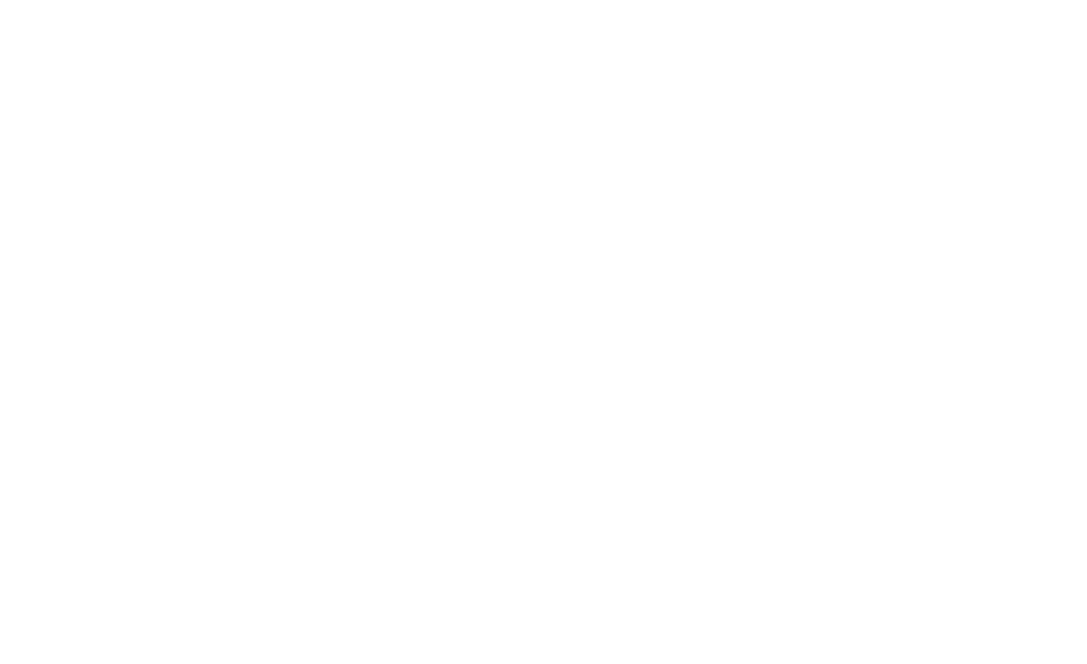
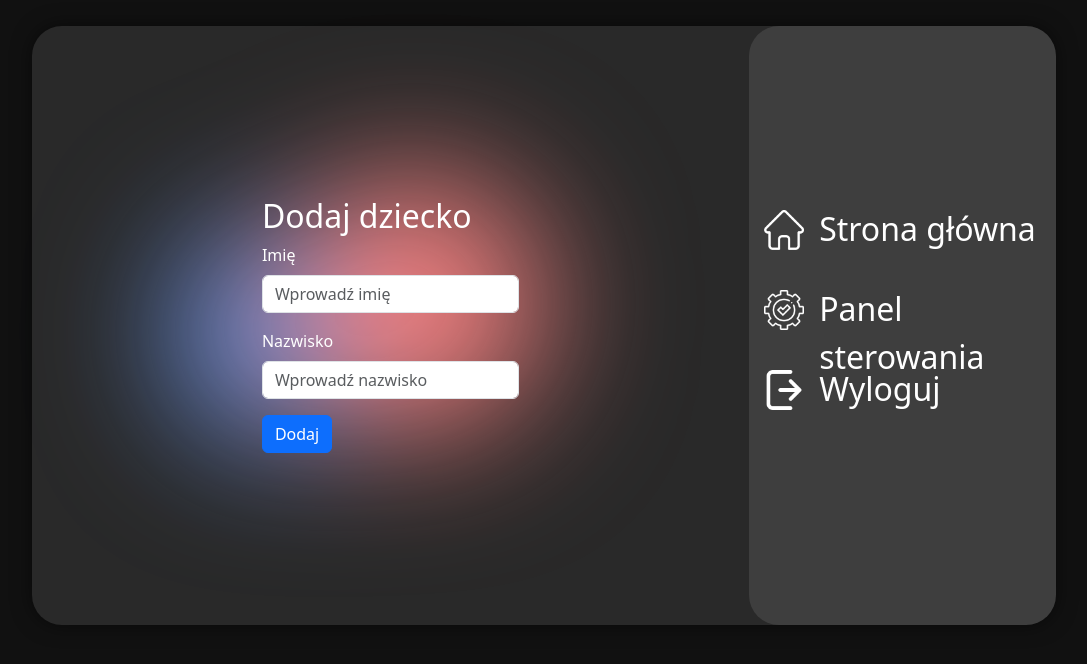
Before and after one commit to projektroz/projektroz, a React (Vite) app in the folder frontend/: page /add-child in a window 1280 px wide. Before the commit this address had no page. Shown: the top 664 px of the page, without its empty margins (96-1183 px from the left). Built offline with nearby package versions, Linux system fonts and the light colour scheme.

Commit message:
add child form, api, and page

```diff
--- a/frontend/src/App.tsx
+++ b/frontend/src/App.tsx
@@ -14,6 +14,7 @@ import Login from "./pages/Login/Login";
 import Logout from "./pages/Logout/Logout";
 import Register from "./pages/Register/Register";
 import Dashboard from "./pages/Dashboard/Dashboard";
+import AddChild from "./pages/AddChild/AddChild";
 
 const App = () => {
   return (
@@ -24,6 +25,7 @@ const App = () => {
         <Route path="/login" element={<Login />} />
         <Route path="/logout" element={<Logout />} />
         <Route path="/register" element={<Register />} />
+        <Route path="/add-child" element={<AddChild />} />
 
         {/* <Route element={<PrivateRoutes />}> */}
         <Route path="/dashboard" element={<Dashboard />} />
--- /dev/null
+++ b/frontend/src/api/addChild.ts
@@ -0,0 +1,22 @@
+// api/addChild.ts
+type AddChildResponse = {
+  id: number;
+  name: string;
+  surname: string;
+}
+
+export async function addChild(name: string, surname: string): Promise<AddChildResponse> {
+    const response = await fetch('http://localhost:8000/api/children', {
+        method: 'POST',
+        headers: {
+            'Content-Type': 'application/json',
+        },
+        body: JSON.stringify({ name, surname }),
+    });
+
+    if(!response.ok) {
+        throw new Error("Nie udało się dodać dziecka");
+    }
+
+    return response.json();
+}
--- /dev/null
+++ b/frontend/src/pages/AddChild/AddChild.scss
@@ -0,0 +1,9 @@
+.AddChild-page {
+    background-color: #111;
+    display: flex;
+    flex-direction: row;
+    align-items: flex-start;
+    justify-content: center;
+    padding: 2% 0;
+    height: 100%;
+}
--- /dev/null
+++ b/frontend/src/pages/AddChild/AddChild.tsx
@@ -0,0 +1,82 @@
+import { useState } from "react";
+import Rectangle from "../../components/Rectangle/Rectangle";
+import "./AddChild.scss";
+import { addChild } from "../../api/addChild";
+
+
+function AddChild() {
+    const [name, setName] = useState("");
+    const [surname, setSurname] = useState("");
+    const [error, setError] = useState<string>("");
+    // const {}
+    // const [birthDate, setBirthDate] = useState("");
+    // const [birthPlace, setBirthPlace] = useState("");
+    // const [pesel, setPesel] = useState("");
+    // const [address, setAddress] = useState("");
+    // const [registeredAddreess, setRegisteredAddress] = useState("");
+    // const [dateOfAdmission, setDateOfAdmission] = useState("");
+    // const [courtDecision, setCourtDecision] = useState("");
+    // const [motherName, setMotherName] = useState("");
+
+    const handleSubmit = async (e: React.FormEvent) => {
+        e.preventDefault();
+
+        try {
+            await addChild(name, surname);
+            setError("");
+        } catch (error: any) {
+            setError(error.message);
+        }
+    };
+
+
+    const links = [
+        { name: "Strona główna", url: "/home", icon: "src/assets/icons/home.png" },
+        { name: "Panel sterowania", url: "/dashboard", icon: "src/assets/icons/manage.png"},
+        { name: "Wyloguj", url: "/logout", icon: "src/assets/icons/logout.png" },
+      ];
+
+    return (
+        <div className="AddChild-page">
+            <Rectangle links={links}>
+                <div className="content">
+                    <h2>Dodaj dziecko</h2>
+                    <form onSubmit={handleSubmit} className="add-child-form">
+                        <div className="mb-3">
+                            <label htmlFor="name" className="form-label">
+                                Imię
+                            </label>
+                            <input
+                                type="text"
+                                className="form-control"
+                                id="name"
+                                placeholder="Wprowadź imię"
+                                value={name}
+                                onChange={(e) => setName(e.target.value)}
+                                required
+                            />
+                        </div>
+                        <div className="mb-3">
+                            <label htmlFor="surname" className="form-label">
+                                Nazwisko
+                            </label>
+                            <input
+                                type="text"
+                                className="form-control"
+                                id="surname"
+                                placeholder="Wprowadź nazwisko"
+                                value={surname}
+                                onChange={(e) => setSurname(e.target.value)}
+                                required
+                            />
+                        </div>
+                        <button type="submit" className="btn btn-primary">Dodaj</button>
+                    </form>
+                    <div className="error">{error}</div>
+                </div>
+            </Rectangle>
+        </div>
+    );
+}
+
+export default AddChild;
--- a/frontend/src/pages/Dashboard/Dashboard.tsx
+++ b/frontend/src/pages/Dashboard/Dashboard.tsx
@@ -19,20 +19,20 @@ function Dashboard() {
   ];
 
   const childCards = [
-    { title: "Dodaj dziecko", image: "src/assets/icons/add.png" },
-    { title: "Zarządzaj dziećmi", image: "src/assets/icons/manage.png" },
+    { title: "Dodaj dziecko", url:"/add-child", image: "src/assets/icons/add.png"},
+    { title: "Zarządzaj dziećmi", url:"/dashboard",  image: "src/assets/icons/manage.png" },
     // { title: "Tytuł 3", image: "url_do_zdjecia_3" },
   ];
 
   const documentsCards = [
-    { title: "Dodaj dokument", image: "src/assets/icons/add.png" },
-    { title: "Zarządzaj dokumentami", image: "src/assets/icons/manage.png" },
+    { title: "Dodaj dokument",url:"/dashboard", image: "src/assets/icons/add.png" },
+    { title: "Zarządzaj dokumentami",url:"/dashboard", image: "src/assets/icons/manage.png" },
     // { title: "Tytuł 3", image: "url_do_zdjecia_3" },
   ];
 
   const templateCards = [
-    { title: "Dodaj szablon", image: "src/assets/icons/add.png" },
-    { title: "Zarządzaj szablonami", image: "src/assets/icons/manage.png" },
+    { title: "Dodaj szablon",url:"/dashboard", image: "src/assets/icons/add.png" },
+    { title: "Zarządzaj szablonami",url:"/dashboard", image: "src/assets/icons/manage.png" },
     // { title: "Tytuł 3", image: "url_do_zdjecia_3" },
   ];
 
```
Also changed, not shown: 1 other file (tests, documents, lock files or other folders).
